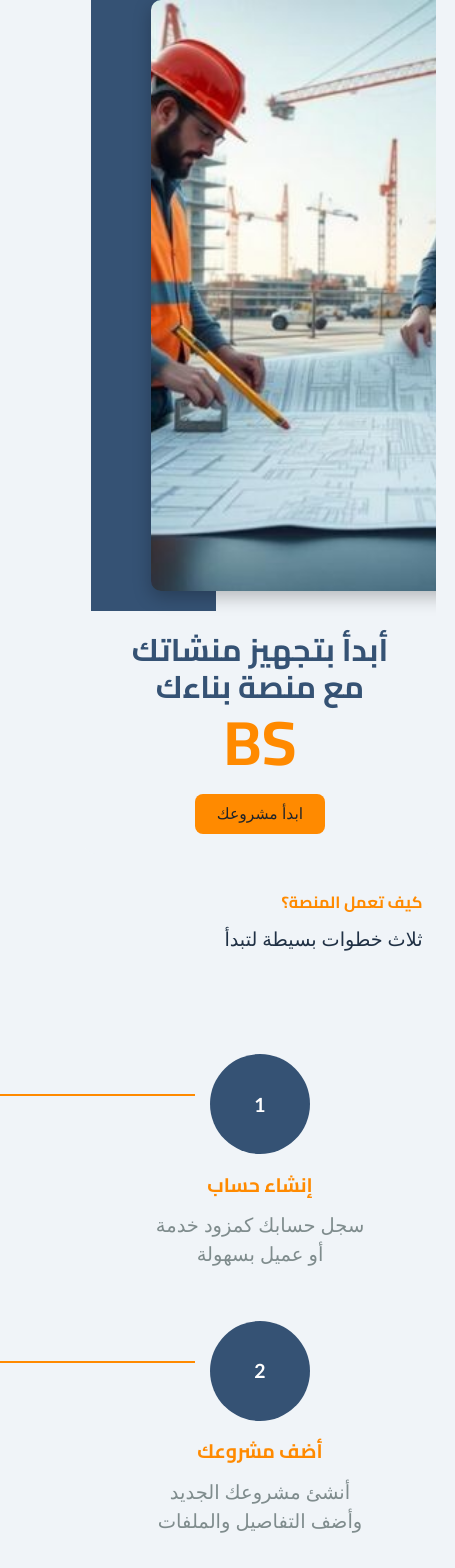
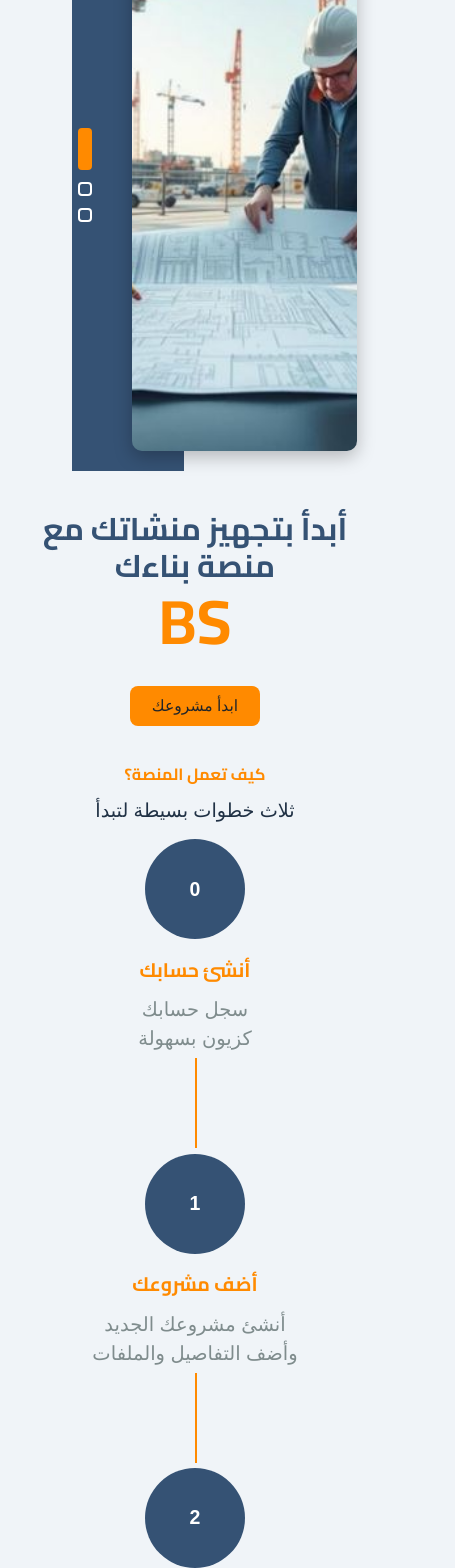
Before and after one commit to walidkhalidabd-cloud/BS-front, a React (Vite) app: page / in a window 390 px wide. Shown: the part 120-1688 px from the top of the page, 455 px wide, since content can reach past the window. Built offline with nearby package versions, Linux system fonts and the light colour scheme.

Commit message:
responseive main page

```diff
--- a/index.html
+++ b/index.html
@@ -2,7 +2,7 @@
 <html lang="en">
   <head>
     <meta charset="UTF-8" />
-    <link rel="icon" type="image/svg+xml" href="/vite.svg" />
+    <link rel="icon" type="image/svg+xml" href="/favicon.ico" />
     <meta name="viewport" content="width=device-width, initial-scale=1.0" />
     <title>منصة بناءك</title>
   </head>
--- a/src/Components/home/Services.jsx
+++ b/src/Components/home/Services.jsx
@@ -18,7 +18,7 @@ const servicesData = [
 ];
 export default function Services() {
   return (
-    <div id="services" className="container-fluid py-5 my-5 main-container">
+    <div id="services" className="container-fluid mt-200 mb-100 main-container">
       <div className="container">
         <div className="text-center">
           <h2 className="mb-5 text-secondary">الخدمات الرئيسية </h2>
@@ -26,7 +26,7 @@ export default function Services() {
         <div className="row g-5 align-items-center text-center">
           {servicesData.map((service, index) => (
             <div className="col-lg-4" key={index}>
-              <div className="card">
+              <div className="card" style={{ maxWidth: "400px" , margin: "auto"}}>
                 <span className="icon">
                   <i className={`fa ${service.icon} fa-5x mb-4`}></i>
                 </span>
--- a/src/Components/home/Slider.css
+++ b/src/Components/home/Slider.css
@@ -1,45 +1,28 @@
-/* التصميم الرئيسي */
+/* جعل التصميم متجاوب بالكامل مع الحفاظ على الشكل الأصلي */
+
 .slider-container {
+  margin: 100px 5% 0 10%;
+  min-height: 77vh;
   display: flex;
-  /* max-width: 1000px; */
-  margin: 100px auto 0 !important;
-  border-radius: 10px;
-  overflow: hidden;
-  font-family: Arial, sans-serif;
-  min-height: 77vh;
-  column-gap: 3em;
+  justify-content: space-between;
+  align-items: center;
 }
 
-/* القسم الخاص بالنص */
 .text-section {
-  width: 50%;
-  margin-left: 100px;
+  width: 45%;
   color: #082224;
-  box-sizing: border-box;
-  align-items: center;
   text-align: center;
 }
 
 .title {
   font-weight: 700;
   font-size: 2em;
-  margin: 0;
-  line-height: 1.2;
   color: var(--primary-color);
 }
 
 .highlight {
   color: var(--secondary-color);
   font-size: 2em;
-}
-
-.subtitle {
-  margin-top: 20px;
-  padding: 12px 24px;
-  max-width: 320px;
-  border: 1px solid white;
-  background: rgba(255, 255, 255, 0.4);
-  font-size: 16px;
 }
 .main-btn {
   background-color: var(--secondary-color);
@@ -49,42 +32,39 @@
   background-color: var(--primary-color);
   color: white;
 }
-/* القسم الخاص بالسلايدر */
-.slider-wrapper{
+
+/* السلايدر */
+.slider-wrapper {
+  width: 45%;
+  display: flex;
+  justify-content: flex-end;
+  margin-left: 10%;
+}
+
+.img-wrapper {
   width: 40%;
-}
-.slider-section {
- width: 250px;
-
+  height: 70vh;
+  background-color: var(--primary-color);
   position: relative;
-  background-color: var(--primary-color);
-  display: flex;
-  align-items: center;
-  justify-content: center;
-  box-sizing: border-box;
-  padding: 20px 10px;
-  right: 200px;
+  padding: 20px;
 }
 
 .slider-image {
-  width: 500px;
-  height: 70vh;
+  width: 220%;
+  position: absolute;
+  left: 60px;
+  height: calc(70vh - 40px);
+  object-fit: cover;
   border-radius: 10px;
-  box-shadow: 0 6px 18px rgba(0,0,0,0.25);
-  object-fit: cover;
-  position: relative;
-  left: 200px;
-  text-align: center;
-}
-.slider-image img{
-  right: 100px;
-  width: 600px !important;
+  box-shadow: 0 6px 18px rgba(0, 0, 0, 0.25);
 
 }
-/* النقاط الجانبية */
+
+/* النقاط */
 .dots-wrapper {
+  width: 2vw;
   position: absolute;
-  left: 18px;
+  left: 0.5vw;
   top: 50%;
   transform: translateY(-50%);
   display: flex;
@@ -105,13 +85,11 @@
 .dot.active {
   width: 14px;
   height: 42px;
-  background-color: var(--secondary-color) !important;
-  border: 2px solid white;
+  background-color: var(--secondary-color);
   border-color: var(--secondary-color);
-  border-radius: 6px;
 }
 
-/* تأثير الانتقال (Fade In) */
+/* تأثير الانتقال */
 .fade-in {
   animation: fadeIn 0.8s ease forwards;
 }
@@ -127,26 +105,39 @@
   }
 }
 
-/* استجابة التصميم للأجهزة الأصغر */
-@media (max-width: 768px) {
+/* استجابة الأجهزة الصغيرة */
+@media (max-width: 992px) {
   .slider-container {
     flex-direction: column-reverse;
-    max-width: 90%;
+    margin: 0;
   }
-  .text-section, .slider-section {
+
+  .slider-wrapper {
+    width: 80%;
+  }
+  .text-section {
     width: 100%;
-    padding: 20px;
-    text-align: center;
+    margin: 0 ;
+  }
+}
+
+@media (max-width: 768px) {
+  .img-wrapper {
+    width: 40%;
+  }
+.slider-image {
+  width: 200%;
+}
+  .slider-wrapper {
+    width: 80%;
+  }
+  .text-section {
+    width: 100%;
+    margin: 0;
   }
   .dots-wrapper {
-    position: static;
-    flex-direction: row;
-    justify-content: center;
-    margin-top: 16px;
-    transform: none;
-  }
-  .dot.active {
-    height: 14px;
-    width: 42px;
+    position: absolute;
+    width: 4vw;
+    left: 1vw;
   }
 }
--- a/src/Components/home/Slider.jsx
+++ b/src/Components/home/Slider.jsx
@@ -3,46 +3,40 @@ import "./Slider.css";
 import { Link } from "react-router-dom";
 
 const images = [
-  {
-    url: "images/cover1.jpg",
-    alt: "project 1",
-  },
-  {
-    url: "images/cover2.jpg",
-    alt: "project 2",
-  },
-  {
-    url: "images/cover3.jpg",
-    alt: "project 3",
-  },
+  { url: "images/cover1.jpg", alt: "project 1" },
+  { url: "images/cover2.jpg", alt: "project 2" },
+  { url: "images/cover3.jpg", alt: "project 3" },
 ];
 
-const Slider = () => {
+export default function Slider() {
   const [activeIndex, setActiveIndex] = useState(0);
 
   return (
     <div id="cover" className="slider-container container main-container">
       <div className="text-section d-flex flex-column flex-center">
-        <h1 className="title">
+        <h1 className="title mt-5 ">
           أبدأ بتجهيز منشاتك مع منصة بناءك <br />
-          <span className="highlight "> BS </span>
+          <span className="highlight"> BS </span>
         </h1>
-        <Link to="add-project" className="btn main-btn mt-3">ابدأ مشروعك</Link>
+        <Link to="add-project" className="btn main-btn mt-3">
+          ابدأ مشروعك
+        </Link>
       </div>
       <div className="slider-wrapper">
-        <div className="slider-section text-end">
+        <div className="img-wrapper">
           <img
-            key={images[activeIndex].url} // مهم لل-transition
+            key={images[activeIndex].url}
             src={images[activeIndex].url}
             alt={images[activeIndex].alt}
             className="slider-image fade-in"
           />
+
           <div className="dots-wrapper">
-            {images.map((img, index) => (
+            {images.map((img, i) => (
               <div
-                key={index}
-                className={`dot ${activeIndex === index ? "active" : ""}`}
-                onClick={() => setActiveIndex(index)}
+                key={i}
+                className={`dot ${activeIndex === i ? "active" : ""}`}
+                onClick={() => setActiveIndex(i)}
               ></div>
             ))}
           </div>
@@ -50,6 +44,4 @@ const Slider = () => {
       </div>
     </div>
   );
-};
-
-export default Slider;
+}
--- a/src/Components/home/Steps.css
+++ b/src/Components/home/Steps.css
@@ -4,27 +4,26 @@
 }
 
 .steps {
-  display: grid;
-  grid-template-columns: repeat(auto-fit, minmax(250px, 1fr));
-  gap: var(--spacing-2xl);
-  max-width: 900px;
-  margin: 100px auto;
+  display: flex;
+  margin: 50px auto;
 }
 
 .step {
   text-align: center;
   position: relative;
 }
+p {
+  position: relative;
+}
 
 .step::after {
-  content: '';
+  content: "";
   position: absolute;
   width: 60%;
   height: 2px;
   background: var(--secondary-color);
   top: 40px;
   left: -30%;
-  /* opacity: 0.3; */
 }
 
 .step:last-child::after {
@@ -54,5 +53,28 @@
 .step p {
   color: var(--text-muted);
   font-size: var(--fs-2xl);
+}
+
+@media (max-width: 767px) {
+  .step p {
+    margin-bottom: 100px;
+  }
+  .step::after {
+    display: none;
+  }
+
+  .step p::after {
+    content: "";
+    position: absolute;
+    width: 2px;
+    height: 90px;
+    background: var(--secondary-color);
+    top: 63px;
+    left: 50%;
+    z-index: 99;
+  }
+  .step:last-child p::after {
+    display: none;
+  }
 
 }
--- a/src/Components/home/Steps.jsx
+++ b/src/Components/home/Steps.jsx
@@ -1,39 +1,39 @@
-import './Steps.css'
+import "./Steps.css";
 export default function Steps() {
+  const steps = [
+    { title: "أنشئ حسابك", line1: "سجل حسابك", line2: "كزيون بسهولة" },
+    {
+      title: "أضف مشروعك",
+      line1: "أنشئ مشروعك الجديد ",
+      line2: "وأضف التفاصيل والملفات",
+    },
+    {
+      title: " احصل على عروض",
+      line1: "استقبل عروض من المتخصصين",
+      line2: "واختر الأفضل",
+    },
+  ];
   return (
     <section className="how-it-works my-5 main-container">
-        <div className="container">
-            <div className="section-header">
-                <h2 className='text-secondary my-3'>كيف تعمل المنصة؟</h2>
-                <p className='fs-3 my-3'>ثلاث خطوات بسيطة لتبدأ</p>
+      <div className="container text-center">
+        <div className="section-header">
+          <h2 className="text-secondary my-3 ">كيف تعمل المنصة؟</h2>
+          <p className="fs-3 my-3">ثلاث خطوات بسيطة لتبدأ</p>
+        </div>
+        <div className="row">
+          {steps.map((step, index) => (
+            <div className="step col-md-4">
+              <div className="step-number ">{index}</div>
+              <h3>{step.title}</h3>
+              <p>
+                {step.line1}
+                <br />
+                {step.line2}
+              </p>
             </div>
-
-            <div className="steps">
-                <div className="step">
-                    <div className="step-number ">1</div>
-                    <h3>إنشاء حساب</h3>
-                    <p>سجل حسابك كمزود خدمة
-                        <br />
-                         أو عميل بسهولة</p>
-                </div>
-
-                <div className="step">
-                    <div className="step-number">2</div>
-                    <h3>أضف مشروعك</h3>
-                    <p>أنشئ مشروعك الجديد
-                        <br />
-                         وأضف التفاصيل والملفات</p>
-                </div>
-
-                <div className="step">
-                    <div className="step-number">3</div>
-                    <h3>احصل على عروض</h3>
-                    <p>استقبل عروض من المتخصصين
-                        <br />
-                         واختر الأفضل</p>
-                </div>
-            </div>
+          ))}
         </div>
+      </div>
     </section>
-  )
+  );
 }
--- a/src/index.css
+++ b/src/index.css
@@ -1,7 +1,7 @@
 @import url('https://fonts.googleapis.com/css2?family=Cairo:wght@300;400;600;700&display=swap');
 
 body {
-  font-family: 'Gill Sans', 'Gill Sans MT', Calibri, 'Trebuchet MS', sans-serif;
+  font-family: sans-serif;
   background-color: var(--primary-light-2);
   font-size: 24px;
 }
@@ -15,6 +15,12 @@ h1,h2 ,h3,h4,h5,h5 {
 }
 .mt-7 {
   margin-top: 4em;
+}
+.mt-200 {
+  margin-top: 200px;
+}
+.mb-100 {
+  margin-bottom: 100px;
 }
 .h-50vh{
   min-height: 90vh ;
@@ -138,7 +144,7 @@ a:hover {
 #footer {
   background: var(--primary-dark);
   color: white;
-  padding: var(--spacing-3xl) var(--spacing-2xl) var(--spacing-base);
+  padding: var(--spacing-base) var(--spacing-2xl) ;
 }
 
 .footer-grid {
--- a/src/services/apiReq.js
+++ b/src/services/apiReq.js
@@ -37,8 +37,8 @@ const sendRequest = async (
     // the server responded with 422
     if (error.status == 422)
       return {
+        status: error.status,
         success: false,
-        status: error.status,
         msg: "بعض الحقول غير صحيحة، يرجى التحقق.",
         data: error.response.data.errors,
       };
@@ -46,7 +46,7 @@ const sendRequest = async (
     else if (error.response)
       return {
         success: false,
-        status: response.status,
+        status: error.status,
         msg: "حدث خطأ غير متوقع. يرجى المحاولة لاحقاً.",
         data: error.response.data,
       };
```
Also changed, not shown: src/pages/home/partials/AddProject.jsx (+22 -32 lines), 1 other file (tests, documents, lock files or other folders). Lines whose indentation alone changed are shown as unchanged.
